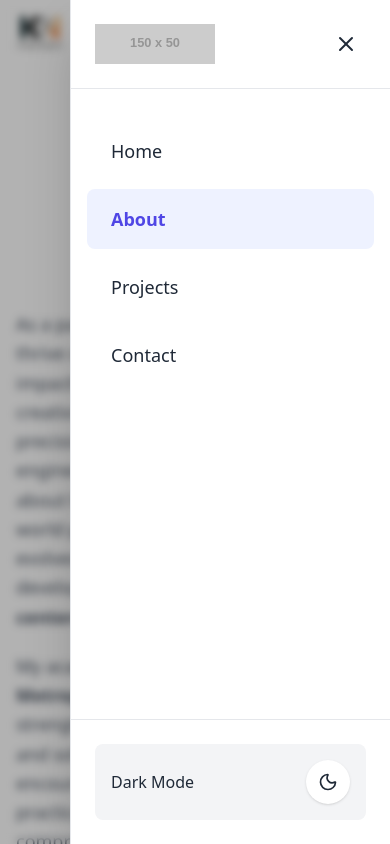
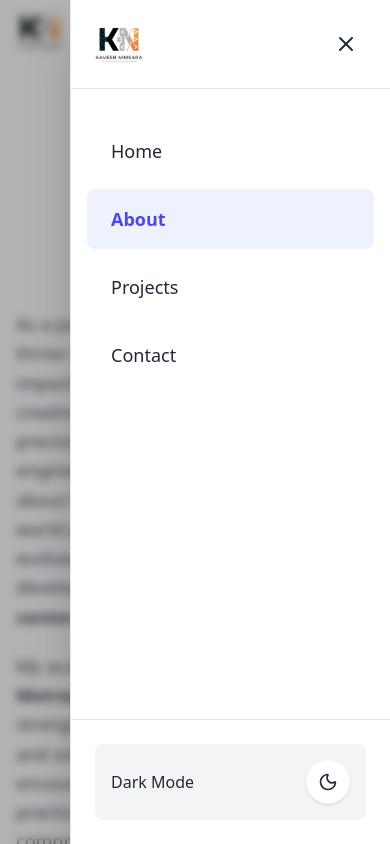
Before and after one commit to 0KaveenNimsara0/portfolio_, a React (Vite) app: page /#/about in a window 390 px wide. Both pictures are taken after a click on the button 354 px from the left and 32 px from the top of the page. Shown: the top 844 px of the page. Built offline with nearby package versions, Linux system fonts and the light colour scheme.

Commit message:
Update logo images in Header component for improved branding consistency

```diff
--- a/src/component/header.jsx
+++ b/src/component/header.jsx
@@ -185,13 +185,13 @@ const Header = ({ navigation, scrollToSection, activeSection }) => {
               <div className="flex items-center gap-3">
                 {/* UPDATED: Mobile Menu Logo */}
                 <img
-                  src="https://placehold.co/150x50/000000/FFFFFF?text=KAVEEN&font=inter"
+                  src="logo10.png"
                   alt="Kaveen Nimsara Logo Light"
                   className={`h-10 w-auto object-contain ${theme === 'dark' ? 'hidden' : 'block'}`}
                   onError={(e) => e.currentTarget.src = 'https://placehold.co/150x50/000000/FFFFFF?text=KAVEEN&font=inter'}
                 />
                 <img
-                  src="https://placehold.co/150x50/FFFFFF/000000?text=KAVEEN&font=inter"
+                  src="logo11.png"
                   alt="Kaveen Nimsara Logo Dark"
                   className={`h-10 w-auto object-contain ${theme === 'dark' ? 'block' : 'hidden'}`}
                   onError={(e) => e.currentTarget.src = 'https://placehold.co/150x50/FFFFFF/000000?text=KAVEEN&font=inter'}
```
